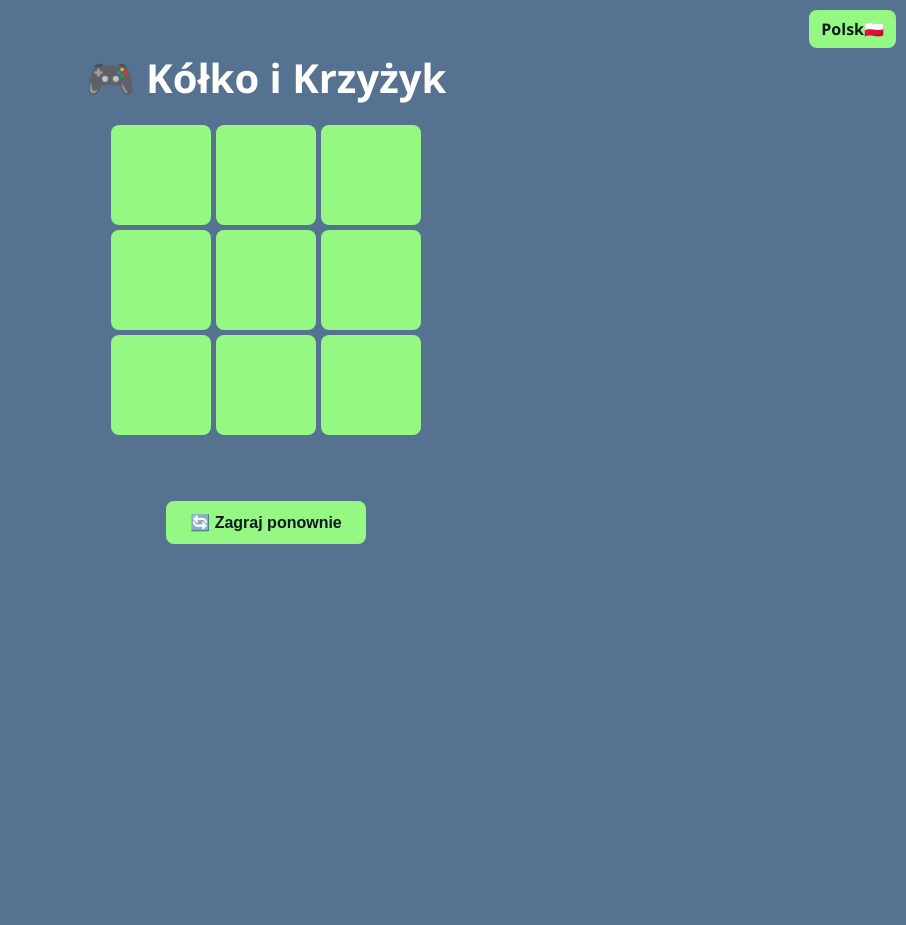
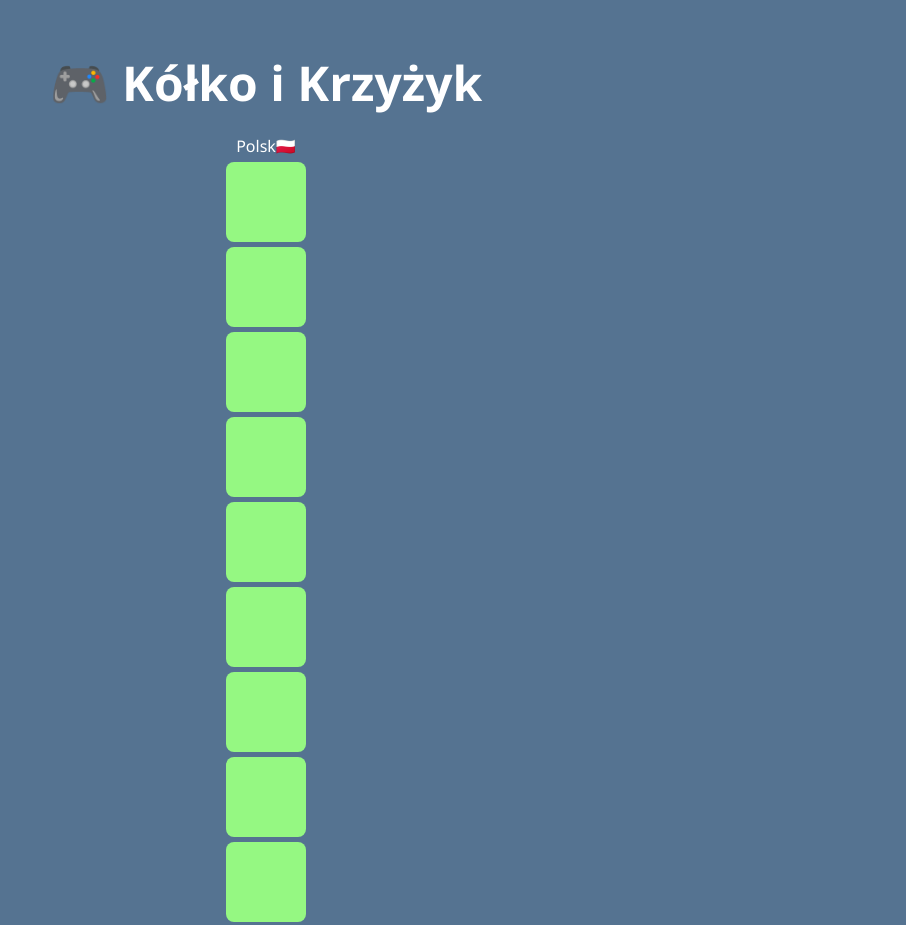
Before and after one commit to kubek123221/Games, a plain HTML site: page kik.html in a window 1280 px wide. Shown: the top 925 px of the page, without its empty margins (374-1280 px from the left). Before the commit the page ends 800 px from the top, so only its background shows below. Drawn offline with Linux system fonts and the light colour scheme.

Commit message:
Update style_kik.css

```diff
--- a/style_kik.css
+++ b/style_kik.css
@@ -1,7 +1,7 @@
 body {
   font-family: "Segoe UI", sans-serif;
   background: #557391;
-  color: #ffffff;
+  color: #fff;
   text-align: center;
   margin: 0;
   padding: 0;
@@ -9,53 +9,32 @@ body {
 
 .container {
   margin-top: 50px;
-  max-width: 400px;
-  margin-left: auto;
-  margin-right: auto;
-  padding: 0 10px;
 }
 
 h1 {
-  font-size: 2.5em;
+  font-size: 3em;
   margin-bottom: 20px;
 }
 
-.lang-btn {
-  position: fixed;
-  top: 10px;
-  right: 10px;
-  background: #95f882;
-  color: #101820;
-  border-radius: 8px;
-  padding: 8px 12px;
-  cursor: pointer;
-  font-weight: bold;
-  transition: 0.2s;
+#game-board {
+  display: inline-block;
+  margin-bottom: 20px;
 }
 
-.lang-btn:hover {
-  background: #ffffff;
-  color: #101820;
-}
-
-.board {
-  display: grid;
-  grid-template-columns: repeat(3, 100px);
-  grid-template-rows: repeat(3, 100px);
-  gap: 5px;
-  justify-content: center;
-  margin: 20px auto;
+.row {
+  display: flex;
 }
 
 .cell {
-  background: #95f882;
-  display: flex;
-  align-items: center;
-  justify-content: center;
+  width: 80px;
+  height: 80px;
   font-size: 2.5em;
-  font-weight: bold;
+  margin: 5px;
   cursor: pointer;
   border-radius: 8px;
+  border: none;
+  background: #95f882;
+  color: #101820;
   transition: 0.2s;
 }
 
@@ -64,26 +43,28 @@ h1 {
   color: #101820;
 }
 
-#message {
-  font-size: 1.3em;
-  margin-top: 15px;
-  min-height: 1.5em;
-}
-
-#restartKik {
-  margin-top: 15px;
-  background: #95f882;
-  color: #101820;
+#restart, #botMode {
+  margin: 10px 5px;
+  padding: 12px 24px;
+  font-size: 1.2em;
   border: none;
-  padding: 12px 24px;
   border-radius: 8px;
+  cursor: pointer;
   font-weight: bold;
-  font-size: 1em;
-  cursor: pointer;
   transition: 0.2s;
 }
 
-#restartKik:hover {
+#restart:hover {
   background: #ffffff;
   color: #101820;
 }
+
+#botMode:hover {
+  background: #2980b9;
+}
+
+#message {
+  font-size: 1.4em;
+  margin: 15px 0;
+  min-height: 1.5em;
+}
```
